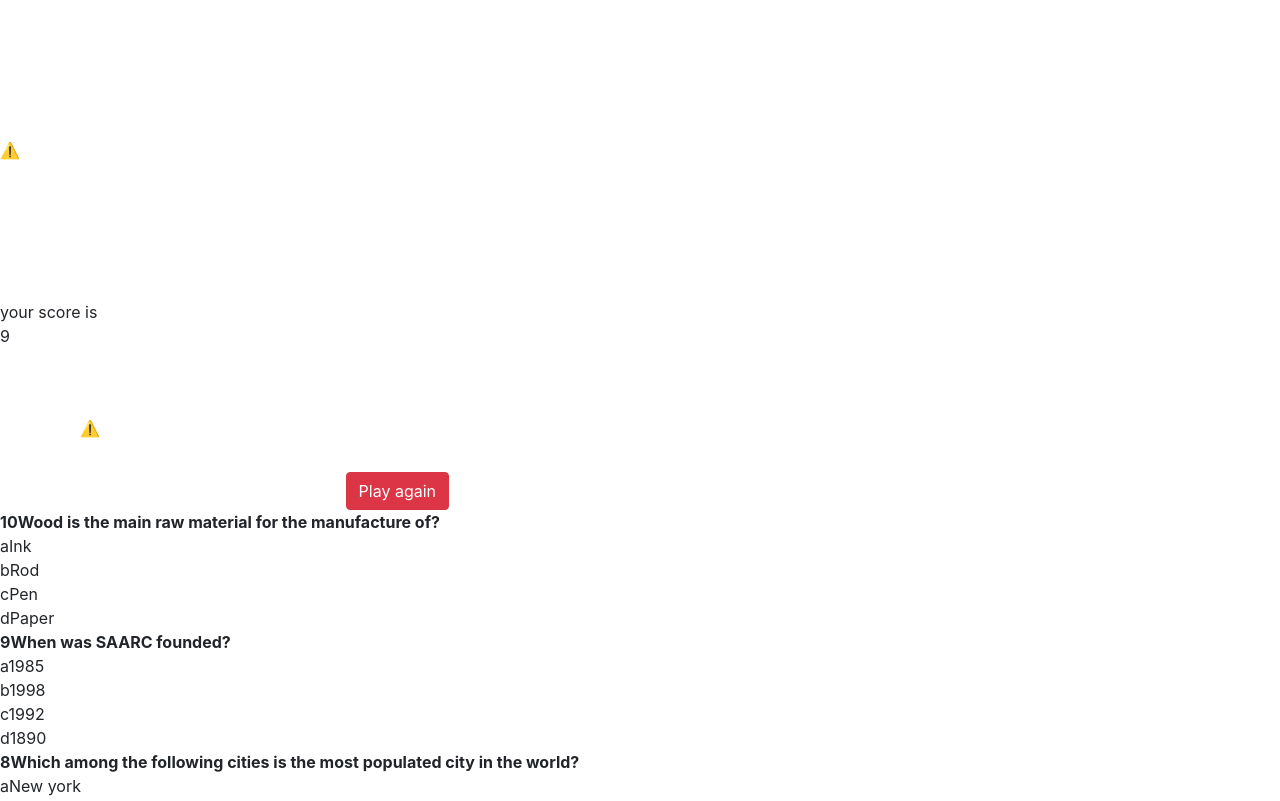
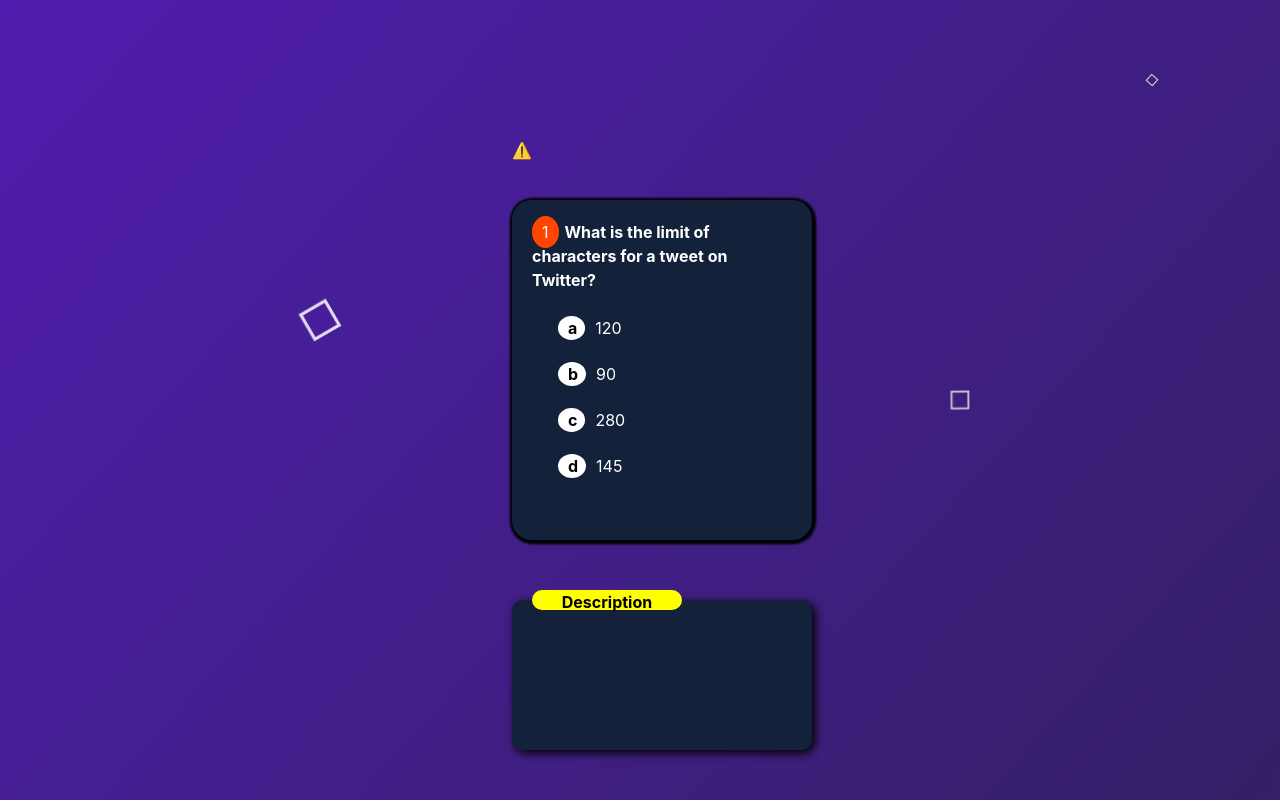
Before and after one commit to chethan-kumar-dev/QUIZAPP, a plain HTML site: page index.html in a window 1280 px wide. Shown: the top 801 px of the page. Drawn offline with nearby package versions, Linux system fonts and the light colour scheme; files that its build step writes are made by us from their sources; the site is published under a folder, as on GitHub Pages, so addresses that start at the root find nothing; no server answers.

Commit message:
Update index.html

```diff
--- a/index.html
+++ b/index.html
@@ -11,8 +11,8 @@
     <link href="https://fonts.googleapis.com/css2?family=Oswald:wght@200&display=swap" rel="stylesheet">
     <link href="https://stackpath.bootstrapcdn.com/font-awesome/4.7.0/css/font-awesome.min.css" rel="stylesheet" integrity="sha384-wvfXpqpZZVQGK6TAh5PVlGOfQNHSoD2xbE+QkPxCAFlNEevoEH3Sl0sibVcOQVnN" crossorigin="anonymous">
     <link rel="stylesheet" href="https://cdnjs.cloudflare.com/ajax/libs/font-awesome/4.7.0/css/font-awesome.min.css">
-    <link rel="stylesheet" href="/quizJS/style.css">
-    <script src="/quizJS/app.js"></script>
+    <link rel="stylesheet" href="style.css">
+    <script src="app.js"></script>
     <link rel="stylesheet" href="https://fonts.googleapis.com/css?family=Audiowide">
     <script src="https://unpkg.com/@lottiefiles/lottie-player@latest/dist/lottie-player.js"></script>
 </head>
```
